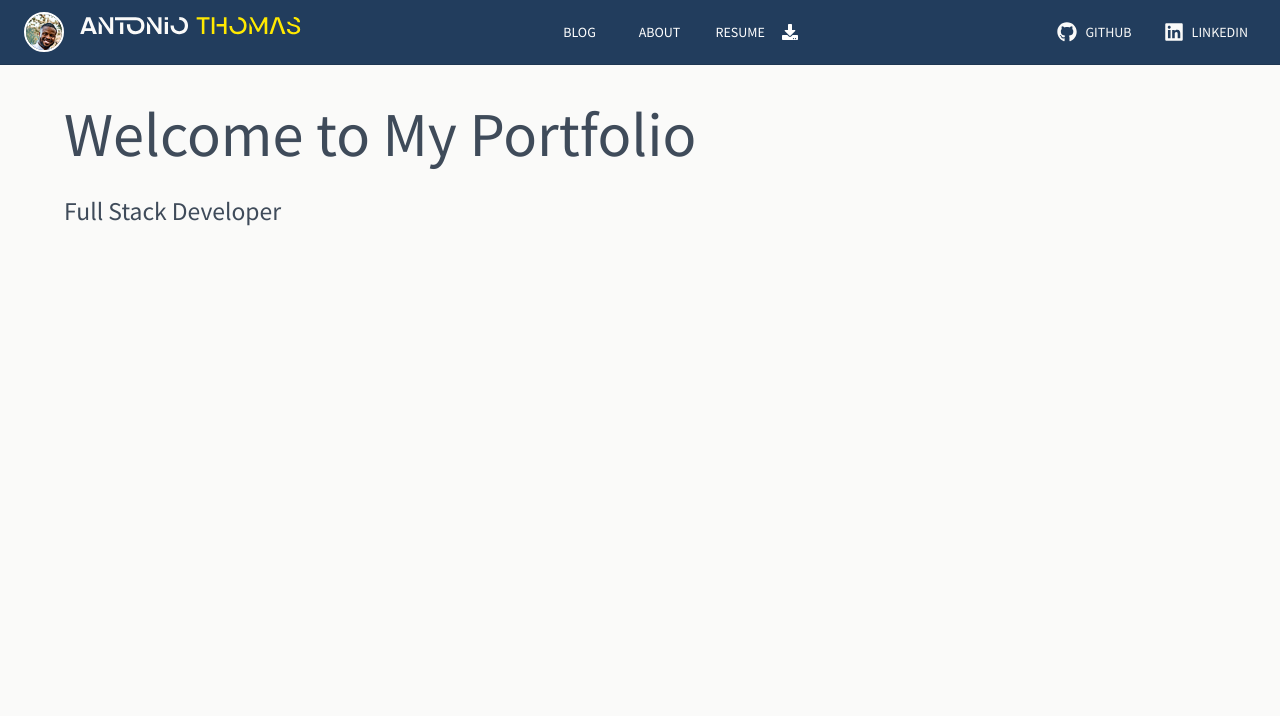
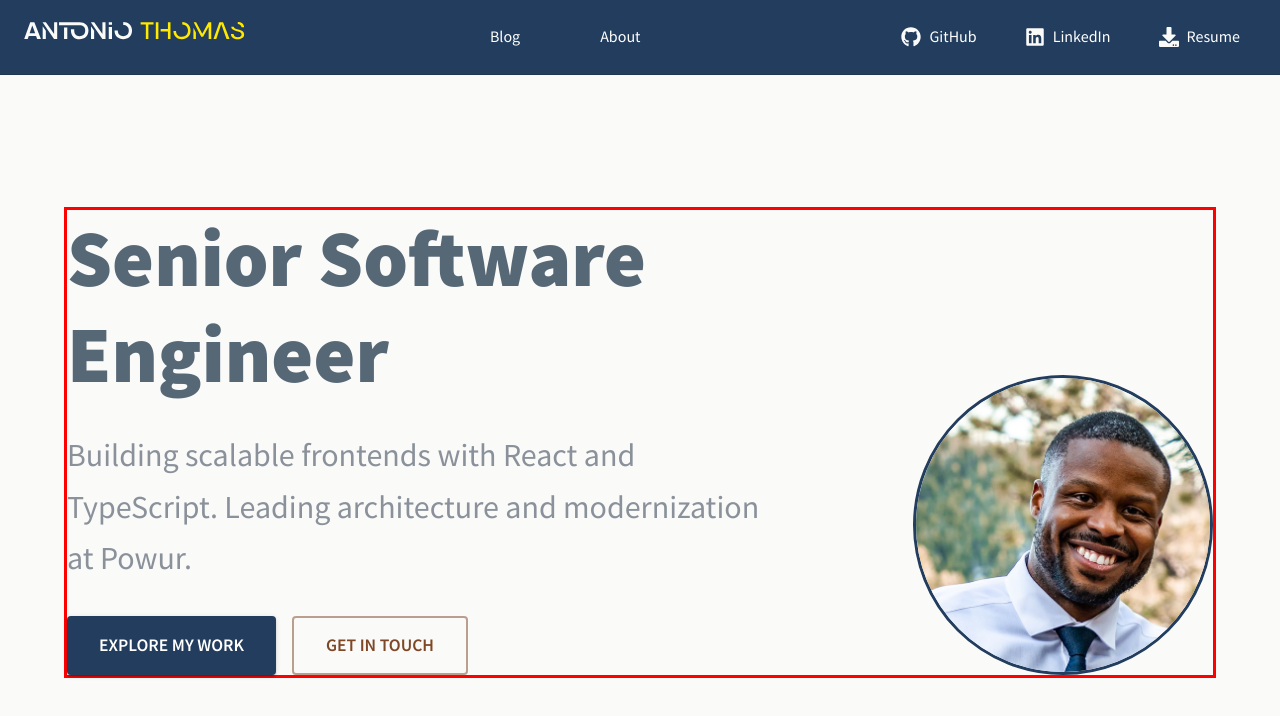
Before and after one commit to athomasjr/portfolio, a React (Vite) app: page / in a window 1280 px wide. Shown: the top 716 px of the page. Built offline with nearby package versions, Linux system fonts and the light colour scheme.

Commit message:
hero section

```diff
--- a/package.json
+++ b/package.json
@@ -20,7 +20,8 @@
     "react": "^19.0.0",
     "react-dom": "^19.0.0",
     "react-icons": "^5.5.0",
-    "react-router-dom": "^7.5.3"
+    "react-router-dom": "^7.5.3",
+    "title-case": "^4.3.2"
   },
   "devDependencies": {
     "@eslint/js": "^9.22.0",
--- /dev/null
+++ b/src/components/Hero.tsx
@@ -0,0 +1,127 @@
+import { Box, Typography, Avatar, Button } from '@mui/material';
+import avatar from '../assets/profile-avatar.png';
+
+export default function Hero() {
+  return (
+    <Box
+      sx={{
+        border: `3px solid`,
+        borderColor: {
+          xs: `yellow`,
+          sm: `green`,
+          md: `purple`,
+          lg: `red`,
+          xl: `blue`,
+        },
+        maxWidth: `1200px`,
+        width: `100%`,
+        display: `flex`,
+        alignItems: `center`,
+        justifyContent: `space-between`,
+        gap: 4,
+        flexDirection: { xs: `column`, md: `row` },
+      }}
+    >
+      <Box
+        sx={{
+          flex: 1,
+          textAlign: `left`,
+          pr: { sm: 4, md: 8, lg: 12 },
+        }}
+      >
+        <Typography
+          variant="h1"
+          gutterBottom
+          sx={theme => ({
+            fontSize: {
+              xs: theme.typography.pxToRem(40),
+              sm: theme.typography.pxToRem(56),
+              md: theme.typography.pxToRem(72),
+              lg: theme.typography.pxToRem(80),
+            },
+            color: theme.custom.colors.textElectricBlue,
+            lineHeight: 1.2,
+          })}
+        >
+          Senior Software Engineer
+        </Typography>
+        <Typography
+          variant="h5"
+          component="h2"
+          color="text.secondary"
+          sx={theme => ({
+            fontWeight: 400,
+            lineHeight: 1.6,
+            fontSize: {
+              xs: theme.typography.pxToRem(20),
+              sm: theme.typography.pxToRem(24),
+              md: theme.typography.pxToRem(28),
+              lg: theme.typography.pxToRem(32),
+            },
+            mb: 4,
+          })}
+        >
+          Building scalable frontends with React and TypeScript. Leading architecture and
+          modernization at Powur.
+        </Typography>
+        <Box sx={{ display: `flex`, gap: 2, flexWrap: `wrap` }}>
+          <Button
+            variant="contained"
+            color="primary"
+            size="large"
+            sx={{
+              px: 4,
+              py: 1.5,
+              fontSize: { md: `1.1rem` },
+              fontWeight: 600,
+            }}
+          >
+            Explore My Work
+          </Button>
+          <Button
+            variant="outlined"
+            color="secondary"
+            size="large"
+            sx={{
+              px: 4,
+              py: 1.5,
+              fontSize: { md: `1.1rem` },
+              fontWeight: 600,
+              borderWidth: 2,
+              '&:hover': {
+                borderWidth: 2,
+              },
+            }}
+          >
+            Get in Touch
+          </Button>
+        </Box>
+      </Box>
+      <Avatar
+        src={avatar}
+        alt="Antonio Thomas"
+        sx={{
+          display: { xs: `none`, sm: `block` },
+          alignSelf: `flex-end`,
+          width: {
+            sm: 150,
+            md: 175,
+            lg: 300,
+          },
+          height: {
+            sm: 150,
+            md: 175,
+            lg: 300,
+          },
+          border: `3px solid`,
+          borderColor: `primary.main`,
+          '& img': {
+            objectFit: `cover`,
+            width: `100%`,
+            height: `100%`,
+          },
+        }}
+      />
+    </Box>
+  );
+}
--- a/src/components/Navbar.tsx
+++ b/src/components/Navbar.tsx
@@ -1,22 +1,88 @@
-import { AppBar, Toolbar, Button, Box, Avatar, styled, Theme } from '@mui/material';
+import {
+  AppBar,
+  Toolbar,
+  Box,
+  styled,
+  Theme,
+  IconButton,
+  Drawer,
+  List,
+  ListItem,
+  useMediaQuery,
+  useTheme,
+  ListItemButton,
+  ListItemText,
+  ListItemIcon,
+} from '@mui/material';
 import { Link as RouterLink } from 'react-router-dom';
-import { FaGithub, FaLinkedin } from 'react-icons/fa';
+import { FaDownload, FaGithub, FaLinkedin } from 'react-icons/fa';
+import { useState } from 'react';
+import MenuIcon from '@mui/icons-material/Menu';
 import Logo from './Logo';
-import thumbnail from '../assets/thumbnail.png';
-import { ResumeLinks } from './ResumeLinks';
 
 const navItems = [
   { label: `Blog`, path: `/blog` },
   { label: `About`, path: `/about` },
 ];
 
-const socialLinks = [
+const ctaLinks = [
   { icon: FaGithub, url: `https://github.com/athomasjr`, label: `GitHub` },
   { icon: FaLinkedin, url: `https://www.linkedin.com/in/athomas-jr/`, label: `LinkedIn` },
+  { icon: FaDownload, url: `/resume.pdf`, label: `Resume` },
 ];
 
 export default function Navbar() {
+  const [mobileOpen, setMobileOpen] = useState(false);
+  const theme = useTheme();
+  const isMobile = useMediaQuery(theme.breakpoints.down(`md`));
+
+  const handleDrawerToggle = () => {
+    setMobileOpen(!mobileOpen);
+  };
+
+  const drawer = (
+    <Box onClick={handleDrawerToggle} sx={{ textAlign: `center` }}>
+      <List>
+        {navItems.map(item => (
+          <ListItem disablePadding key={item.path}>
+            <NavBtn component={RouterLink} to={item.path}>
+              <ListItemText primary={item.label} />
+            </NavBtn>
+          </ListItem>
+        ))}
+        {ctaLinks.map(link => (
+          <ListItem disablePadding key={link.url}>
+            <ListItemButton
+              component="a"
+              href={link.url}
+              target="_blank"
+              rel="noopener noreferrer"
+              aria-label={link.label}
+              sx={theme => ({
+                alignItems: `center`,
+                gap: theme.spacing(1),
+                ...hoverEffectStyles(theme),
+              })}
+            >
+              <ListItemText primary={link.label} sx={{ flex: `unset`, width: `35%` }} />
+              <ListItemIcon
+                sx={{
+                  color: `text.primary`,
+                  minWidth: `unset`,
+                  maxWidth: `fit-content`,
+                }}
+              >
+                <link.icon size={20} />
+              </ListItemIcon>
+            </ListItemButton>
+          </ListItem>
+        ))}
+      </List>
+    </Box>
+  );
+
   return (
+    <Box sx={{ flexGrow: 1 }}>
       <AppBar
         position="static"
         sx={{
@@ -26,47 +92,87 @@ export default function Navbar() {
         }}
       >
         <Toolbar sx={{ justifyContent: `space-between` }}>
-        <Box sx={{ display: `flex`, alignItems: `center`, gap: 2 }}>
-          <Avatar
-            src={thumbnail}
-            alt="Profile"
-            sx={{
-              width: 40,
-              height: 40,
-              border: `2px solid`,
-              borderColor: `white`,
-            }}
-          />
           <Logo />
-        </Box>
-
-        <Box sx={{ display: `flex`, gap: 2, alignItems: `center` }}>
+          {isMobile ? (
+            <IconButton
+              color="inherit"
+              aria-label="open drawer"
+              edge="start"
+              onClick={handleDrawerToggle}
+              sx={{ mr: 2 }}
+            >
+              <MenuIcon />
+            </IconButton>
+          ) : (
+            <>
+              <List sx={{ display: `flex`, gap: 2, alignItems: `center` }}>
                 {navItems.map(item => (
+                  <ListItem>
                     <NavBtn key={item.path} color="inherit" component={RouterLink} to={item.path}>
                       {item.label}
                     </NavBtn>
+                  </ListItem>
                 ))}
-          <ResumeLinks />
-        </Box>
+              </List>
 
-        <Box sx={{ display: `flex`, gap: 2 }}>
-          {socialLinks.map(link => (
-            <SocialLink
-              key={link.url}
+              <List sx={{ display: `flex`, gap: 2, alignItems: `center` }}>
+                {ctaLinks.map(link => (
+                  <ListItem disablePadding key={link.url}>
+                    <ListItemButton
+                      component="a"
                       href={link.url}
                       target="_blank"
                       rel="noopener noreferrer"
                       aria-label={link.label}
+                      sx={theme => ({
+                        display: `flex`,
+                        alignItems: `center`,
+                        gap: theme.spacing(1),
+                        ...hoverEffectStyles(theme),
+                      })}
+                    >
+                      <ListItemIcon
+                        sx={{
+                          color: `background.default`,
+                          minWidth: `unset`,
+                          maxWidth: `fit-content`,
+                        }}
                       >
                         <link.icon size={20} />
-              <span>{link.label}</span>
-            </SocialLink>
+                      </ListItemIcon>
+                      <ListItemText primary={link.label} />
+                    </ListItemButton>
+                  </ListItem>
                 ))}
-        </Box>
+              </List>
+            </>
+          )}
         </Toolbar>
       </AppBar>
+      <Drawer
+        variant="temporary"
+        anchor="right"
+        open={mobileOpen}
+        onClose={handleDrawerToggle}
+        ModalProps={{
+          keepMounted: true,
+        }}
+        sx={{
+          display: { xs: `block`, md: `none` },
+          '& .MuiDrawer-paper': {
+            boxSizing: `border-box`,
+            width: 240,
+            backgroundColor: `background.paper`,
+            color: `text.primary`,
+          },
+        }}
+      >
+        {drawer}
+      </Drawer>
+    </Box>
   );
 }
+
 const hoverEffectStyles = (theme: Theme) => ({
   position: `relative` as const,
   '&:hover': {
@@ -75,7 +181,7 @@ const hoverEffectStyles = (theme: Theme) => ({
   '&::after': {
     content: `""`,
     display: `block`,
-    background: theme.palette.secondary.main,
+    background: theme.custom.colors.accentYellow,
     height: `2px`,
     width: `0`,
     position: `absolute`,
@@ -89,17 +195,8 @@ const hoverEffectStyles = (theme: Theme) => ({
   },
 });
 
-const NavBtn = styled(Button)<{ component?: React.ElementType; to?: string }>(({ theme }) => ({
+const NavBtn = styled(ListItemButton)<{ component?: React.ElementType; to?: string }>(
+  ({ theme }) => ({
     ...hoverEffectStyles(theme),
-}));
-
-const SocialLink = styled(`a`)(({ theme }) => ({
-  color: theme.palette.background.default,
-  textDecoration: `none`,
-  padding: theme.spacing(1),
-  display: `flex`,
-  alignItems: `center`,
-  gap: theme.spacing(1),
-  ...theme.typography.button,
-  ...hoverEffectStyles(theme),
-}));
+  })
+);
--- a/src/components/ResumeLinks.tsx
+++ /dev/null
@@ -1,72 +0,0 @@
-import { Box, Button, IconButton, Tooltip, styled, Theme } from '@mui/material';
-import { FaDownload } from 'react-icons/fa';
-
-export function ResumeLinks() {
-  return (
-    <Box sx={{ display: `flex`, alignItems: `center`, gap: 1 }}>
-      <ResumeButton
-        href="/resume.pdf"
-        target="_blank"
-        rel="noopener noreferrer"
-        color="inherit"
-        component="a"
-      >
-        Resume
-      </ResumeButton>
-
-      <Tooltip title="Download Resume">
-        <DownloadButton
-          href="/resume.pdf"
-          download={true}
-          color="inherit"
-          size="small"
-          sx={{ ml: -0.5 }}
-        >
-          <FaDownload size={16} />
-        </DownloadButton>
-      </Tooltip>
-    </Box>
-  );
-}
-
-const hoverEffectStyles = (theme: Theme) => ({
-  position: `relative` as const,
-  '&:hover': {
-    backgroundColor: `transparent`,
-  },
-  '&::after': {
-    content: `""`,
-    display: `block`,
-    background: theme.palette.secondary.main,
-    height: `2px`,
-    width: `0`,
-    position: `absolute`,
-    bottom: `-2px`,
-    left: 0,
-    borderRadius: `100px`,
-    transition: `width 0.3s ease`,
-  },
-  '&:hover::after': {
-    width: `100%`,
-  },
-});
-
-const ResumeButton = styled(Button, {
-  shouldForwardProp: prop => ![`component`, `to`].includes(prop as string),
-})<{
-  component?: React.ElementType;
-  to?: string;
-  href?: string;
-  target?: string;
-  rel?: string;
-}>(({ theme }) => ({
-  ...hoverEffectStyles(theme),
-}));
-
-const DownloadButton = styled(IconButton)<{
-  component?: React.ElementType;
-  href?: string;
-  download?: boolean;
-}>(({ theme }) => ({
-  ...hoverEffectStyles(theme),
-}));
--- a/src/pages/Home.tsx
+++ b/src/pages/Home.tsx
@@ -1,14 +1,18 @@
-import { Container, Typography } from '@mui/material';
+import { Container } from '@mui/material';
+import Hero from '../components/Hero';
 
 export default function Home() {
   return (
-    <Container maxWidth="lg" sx={{ mt: 4 }}>
-      <Typography variant="h2" component="h1" gutterBottom>
-        Welcome to My Portfolio
-      </Typography>
-      <Typography variant="h5" component="h2" gutterBottom>
-        Full Stack Developer
-      </Typography>
+    <Container
+      maxWidth={`lg`}
+      sx={{
+        height: `calc(100vh - 64px)`,
+        display: `flex`,
+        alignItems: `center`,
+        justifyContent: { xs: `center`, md: `flex-start` },
+      }}
+    >
+      <Hero />
     </Container>
   );
 }
--- a/src/styles/theme/index.ts
+++ b/src/styles/theme/index.ts
@@ -20,16 +20,19 @@ export const themeVariables = {
     error: `hsl(0, 65%, 51%)`,
     white: `#FFFFFF`,
   },
+  borders: {
+    test: `1px solid red`,
+  },
   fontSize: {
-    xs: `1rem`,
-    sm: `1.3rem`,
-    base: `1.6rem`,
-    md: `2rem`,
-    lg: `2.5rem`,
-    xl: `3.1rem`,
-    '2xl': `3.9rem`,
-    '3xl': `4.9rem`,
-    '4xl': `6.1rem`,
+    xs: `0.625rem`, // 10px
+    sm: `0.8125rem`, // 13px
+    base: `1rem`, // 16px
+    md: `1.25rem`, // 20px
+    lg: `1.5625rem`, // 25px
+    xl: `1.9375rem`, // 31px
+    '2xl': `2.4375rem`, // 39px
+    '3xl': `3.0625rem`, // 49px
+    '4xl': `3.8125rem`, // 61px
   },
   fontWeight: {
     normal: 400,
@@ -50,16 +53,25 @@ declare module '@mui/material/styles' {
 }
 
 const baseTheme = createTheme({
+  components: {
+    MuiCssBaseline: {
+      styleOverrides: {
+        body: {
+          fontFamily: `"Source Sans Pro", sans-serif`,
+        },
+      },
+    },
+  },
   palette: {
     mode: `light`,
     primary: {
       main: themeVariables.colors.primary,
     },
     secondary: {
-      main: themeVariables.colors.accentYellow,
-      light: themeVariables.colors.accentYellow,
-      dark: themeVariables.colors.accentYellow,
-      contrastText: themeVariables.colors.primary,
+      main: themeVariables.colors.accentBrown,
+      light: themeVariables.colors.accentBrown,
+      dark: themeVariables.colors.accentBrown,
+      contrastText: themeVariables.colors.white,
     },
     error: {
       main: themeVariables.colors.error,
@@ -85,27 +97,38 @@ const baseTheme = createTheme({
     ].join(`,`),
     h1: {
       fontSize: themeVariables.fontSize[`3xl`],
+      lineHeight: 1.3,
+      fontWeight: themeVariables.fontWeight.black,
     },
     h2: {
       fontSize: themeVariables.fontSize[`2xl`],
+      lineHeight: 1.35,
+      fontWeight: themeVariables.fontWeight.bold,
     },
     h3: {
       fontSize: themeVariables.fontSize.xl,
+      lineHeight: 1.4,
+      fontWeight: themeVariables.fontWeight.semibold,
     },
     h4: {
       fontSize: themeVariables.fontSize.lg,
+      lineHeight: 1.4,
     },
     h5: {
       fontSize: themeVariables.fontSize.base,
+      lineHeight: 1.5,
     },
     h6: {
       fontSize: themeVariables.fontSize.sm,
+      lineHeight: 1.5,
     },
     body1: {
       fontSize: themeVariables.fontSize.base,
+      lineHeight: 1.6,
     },
     body2: {
       fontSize: themeVariables.fontSize.sm,
+      lineHeight: 1.6,
     },
   },
   // Add our custom variables to the theme
```
Also changed, not shown: src/assets/profile-avatar.png (added), 1 other file (tests, documents, lock files or other folders). Lines whose indentation alone changed are shown as unchanged.
